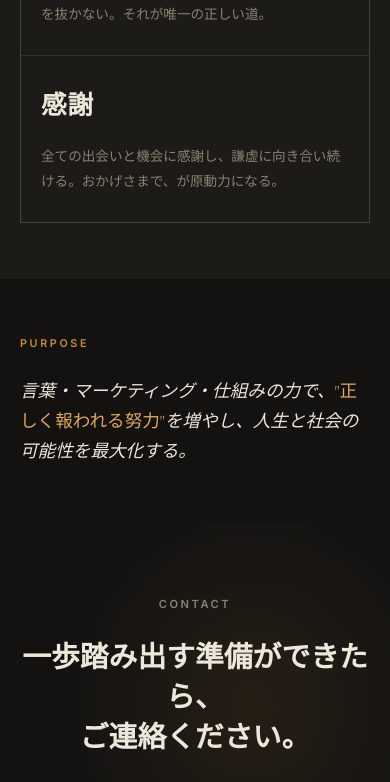
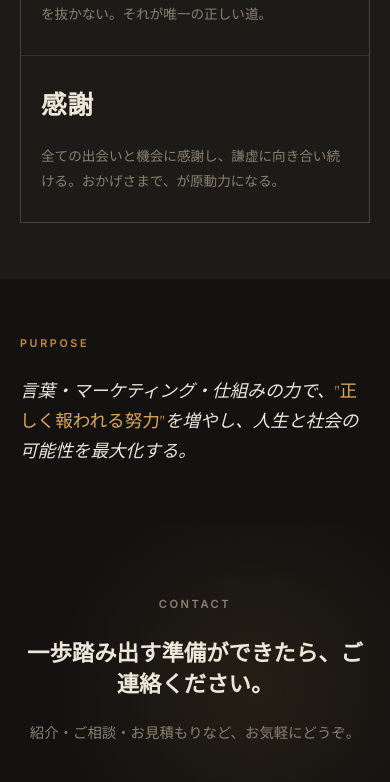
Before and after one commit to akhauoli/hauoli-site, a React (Vite) app: page / in a window 390 px wide. Shown: the part 7874-8656 px from the top of the page. Built offline with nearby package versions, Linux system fonts and the light colour scheme.

Commit message:
モバイル: Contact見出し折り返し・Purpose overflow修正
Co-Authored-By: Claude Sonnet 4.6 <noreply@anthropic.com>

```diff
--- a/src/index.css
+++ b/src/index.css
@@ -750,8 +750,10 @@ img { max-width: 100%; display: block; }
   .about-photo-img { aspect-ratio: 4/5; max-height: none; object-position: center top; }
   .mvv-vision { font-size: clamp(1.5rem, 7vw, 2rem); word-break: normal; overflow-wrap: break-word; }
   .mvv-vision br { display: none; }
-  .mvv-block-text { font-size: clamp(1.1rem, 4.2vw, 1.4rem); word-break: normal; overflow-wrap: break-word; }
+  .mvv-block-text { font-size: clamp(1.1rem, 4.2vw, 1.4rem); word-break: break-all; overflow-wrap: break-word; }
   .mvv-block-text br { display: none; }
+  .contact-heading { font-size: clamp(1.4rem, 5.5vw, 1.9rem); }
+  .contact-heading br { display: none; }
   .mvv-values-grid { grid-template-columns: 1fr; }
   .mvv-value-card { padding: 28px 20px; }
   .mvv-block { padding: 56px 20px; }
```
